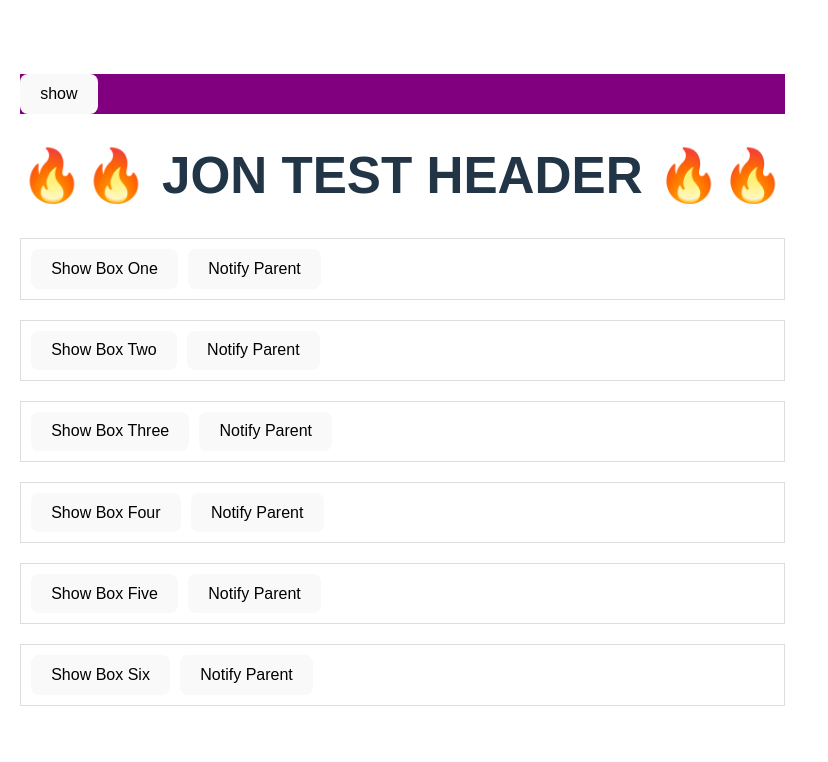
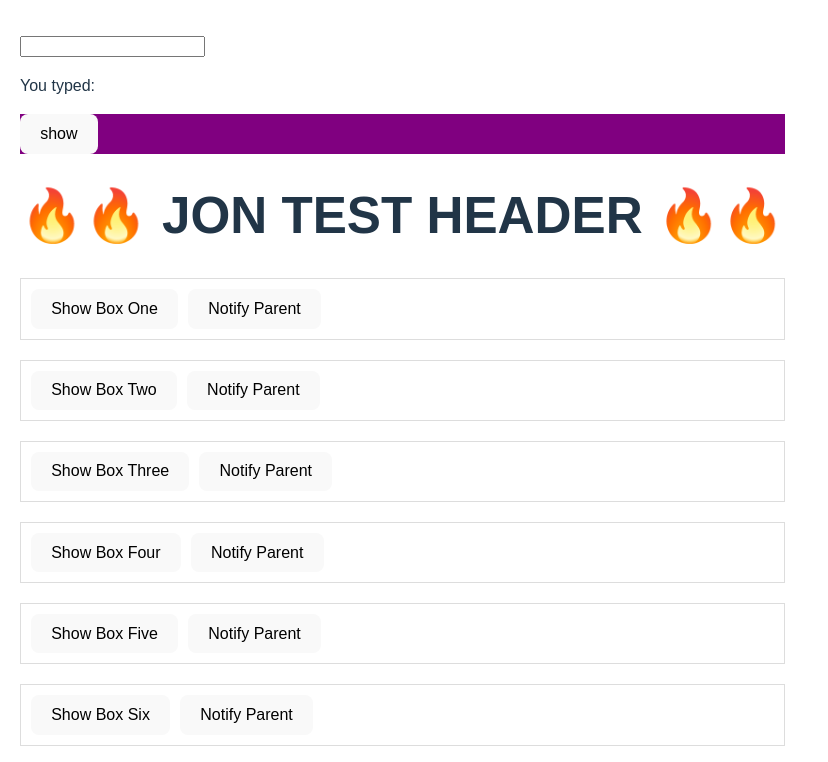
Before and after one commit to JonGudenzi/react-practice, a React (Vite) app: page / in a window 1280 px wide. Shown: the top 762 px of the page, without its empty margins (0-828 px from the left). Built offline with nearby package versions, Linux system fonts and the light colour scheme.

Commit message:
input component

```diff
--- a/src/App.jsx
+++ b/src/App.jsx
@@ -5,6 +5,7 @@ import viteLogo from "/vite.svg";
 import "./App.css";
 import ToggleBox from "./ToggleBox";
 import ClickBox from "./ClickBox";
+import InputBox from "./InputBot";
 
 function App() {
   const boxes = [
@@ -30,6 +31,7 @@ function App() {
 
   return (
     <div className="App">
+      <InputBox />
       <ClickBox />
       <h1>🔥🔥 JON TEST HEADER 🔥🔥</h1>
 
--- /dev/null
+++ b/src/InputBot.jsx
@@ -0,0 +1,14 @@
+import { useState } from "react";
+
+export default function InputBox() {
+
+    const [inputValue, setInputValue] = useState("");
+
+  return (
+    <div>
+      <input value={inputValue}
+      onChange={(e) => setInputValue(e.target.value)} />
+      <p>You typed: {inputValue}</p>
+    </div>
+  );
+}
```
